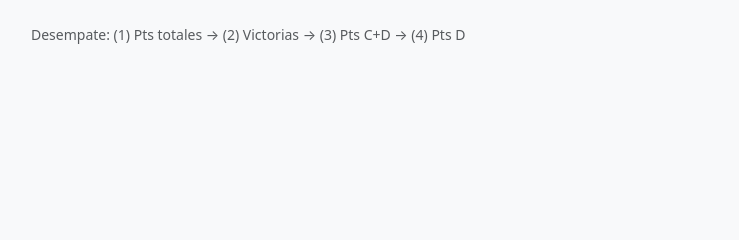
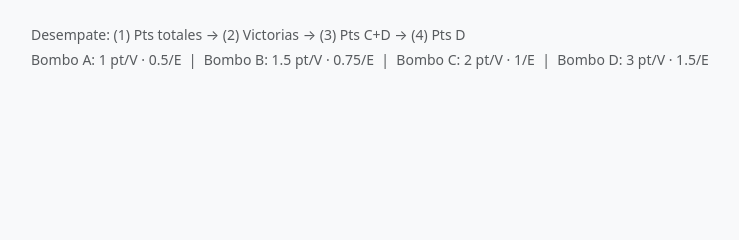
Before and after one commit to luis-ETP/quiniela, a FastAPI app: template templates/standings.html in a window 1280 px wide. Shown: the part 129-369 px from the top of the page, without its empty margins (51-790 px from the left). Run offline with FastAPI, Linux system fonts and the light colour scheme; the template is opened without the code that fills it, so the values that code supplies are empty.

Commit message:
add bombo points legend below standings table

```diff
--- a/templates/standings.html
+++ b/templates/standings.html
@@ -80,4 +80,7 @@
 <div class="text-muted small mt-2">
   Desempate: (1) Pts totales → (2) Victorias → (3) Pts C+D → (4) Pts D
 </div>
+<div class="text-muted small mt-1">
+  Bombo A: 1 pt/V · 0.5/E &nbsp;|&nbsp; Bombo B: 1.5 pt/V · 0.75/E &nbsp;|&nbsp; Bombo C: 2 pt/V · 1/E &nbsp;|&nbsp; Bombo D: 3 pt/V · 1.5/E
+</div>
 {% endblock %}
```
